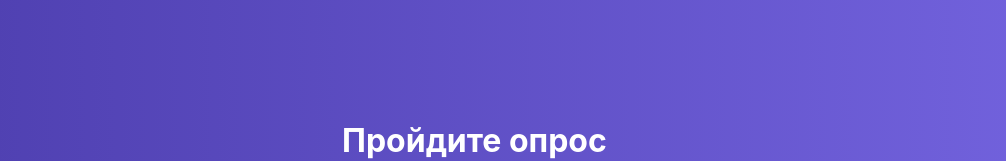
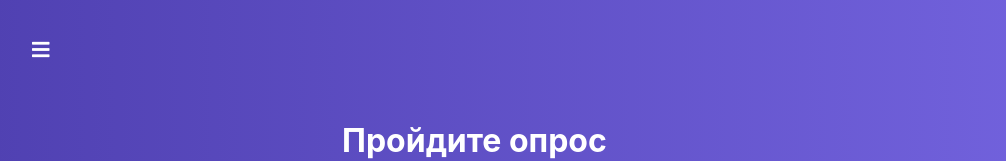
Before and after one commit to Oleg86rus/react_quiz, a React (Create React App) app: page / in a window 1280 px wide. Shown: the top 161 px of the page, without its empty margins (8-1014 px from the left). Built offline with nearby package versions, Linux system fonts and the light colour scheme.

Commit message:
add menu

```diff
--- /dev/null
+++ b/src/components/navigation/menuToogle/menuToggle.css
@@ -0,0 +1,16 @@
+.MenuToggle {
+    position: fixed;
+    top: 40px;
+    left: 40px;
+    font-size: 20px;
+    cursor: pointer;
+    color: #fff;
+    z-index: 100;
+    transition: opacity, left .22s ease-in;
+}
+.MenuToggle:hover {
+    opacity: .7;
+}
+.MenuToggle.open {
+    left: 320px;
+}
--- /dev/null
+++ b/src/components/navigation/menuToogle/menuToggle.jsx
@@ -0,0 +1,19 @@
+import React from 'react'
+import './menuToggle.css'
+
+const MenuToggle = ({ onToggle, isOpen }) => {
+  const cls = [
+    'MenuToggle',
+    'fa'
+  ]
+  if (isOpen) {
+    cls.push('fa-times', 'open')
+  } else {
+    cls.push('fa-bars')
+  }
+  return (
+    <i className={cls.join(' ')} onClick={() => onToggle()}/>
+  )
+}
+
+export default MenuToggle
--- a/src/hoc/layout/layout.jsx
+++ b/src/hoc/layout/layout.jsx
@@ -1,16 +1,23 @@
-import React, {Component} from 'react';
+import React, { useState } from 'react'
 import './layout.css'
+import MenuToggle from '../../components/navigation/menuToogle/menuToggle'
 
-class Layout extends Component {
-	render () {
+const Layout = ({children}) => {
+	const state = {
+		menu: false
+	}
+	const [menu, setMenu] = useState(state.menu)
+	const toggleMenuHandler = () => {
+		setMenu(!menu)
+	}
 		return (
 			<div className='layout'>
+				<MenuToggle onToggle={toggleMenuHandler} isOpen={menu}/>
 				<main>
-					{this.props.children}
+					{children}
 				</main>
 			</div>
 		);
-	}
 }
 
 export default Layout;
```
